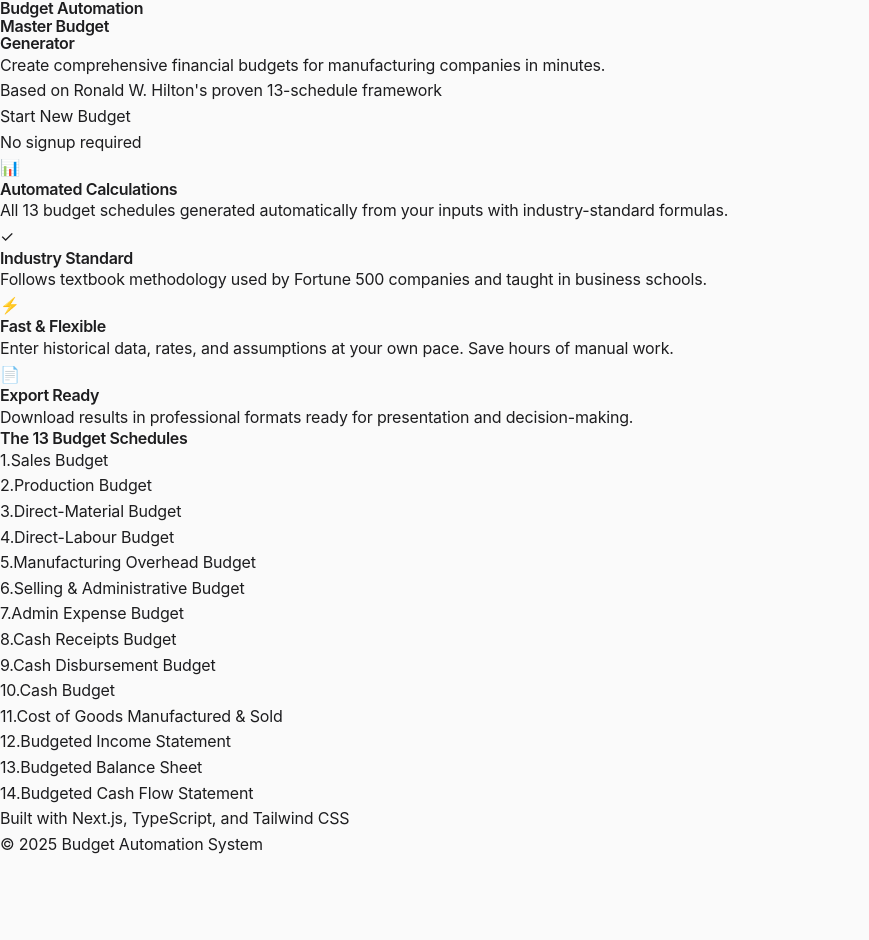
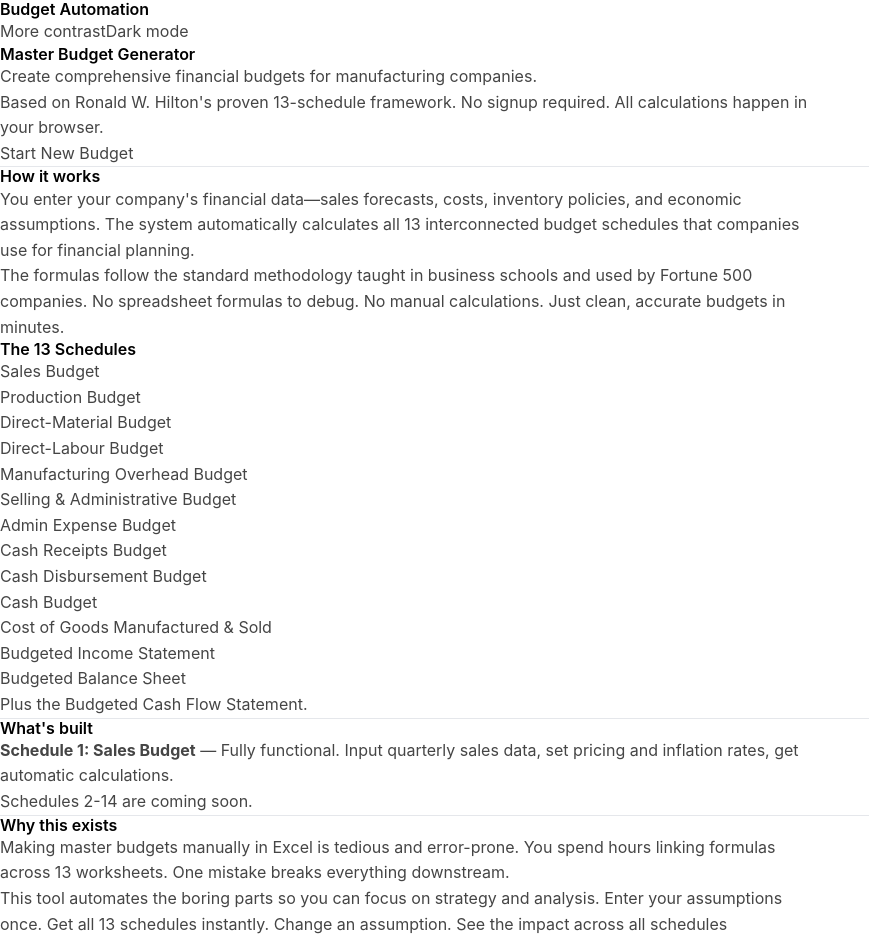
Before and after one commit to BasilSuhail/Budgeting_Schedule_Automation, a Next.js app in the folder budget-app/: page / in a window 1280 px wide. Shown: the top 940 px of the page, without its empty margins (0-869 px from the left). Before the commit the page ends 857 px from the top, so only its background shows below. Built offline with nearby package versions, Linux system fonts and the light colour scheme.

Commit message:
website update: improved budget app UI

```diff
--- a/budget-app/src/app/globals.css
+++ b/budget-app/src/app/globals.css
@@ -3,8 +3,8 @@
 @tailwind utilities;
 
 :root {
-  --background: #fafafa;
-  --foreground: #1d1d1f;
+  --background: #ffffff;
+  --foreground: #454545;
 }
 
 body {
@@ -12,12 +12,12 @@ body {
   background: var(--background);
   font-family: -apple-system, BlinkMacSystemFont, 'Segoe UI', 'Roboto', 'Helvetica Neue', Arial, sans-serif;
   line-height: 1.6;
-  letter-spacing: -0.011em;
+  max-width: 100%;
 }
 
-/* Better input text visibility */
+/* Clean input styles */
 input::placeholder {
-  color: #86868b !important;
+  color: #86868b;
   opacity: 1;
 }
 
@@ -26,33 +26,30 @@ input[type="number"],
 input[type="email"],
 select,
 textarea {
-  color: #1d1d1f !important;
+  color: #000;
   font-weight: 400;
 }
 
-/* Focus states */
+/* Simple focus */
 input:focus,
 select:focus,
 textarea:focus {
-  outline: none;
-  border-color: #0071e3;
-  box-shadow: 0 0 0 4px rgba(0, 113, 227, 0.1);
+  outline: 2px solid #000;
+  outline-offset: 2px;
 }
 
-/* Smooth transitions */
-* {
-  transition: all 0.2s ease;
+/* Better typography */
+h1, h2, h3, h4, h5, h6 {
+  line-height: 1.2;
+  font-weight: 600;
+  color: #000;
 }
 
-/* Better spacing */
-h1, h2, h3, h4, h5, h6 {
-  line-height: 1.1;
-  letter-spacing: -0.022em;
-  font-weight: 600;
+p {
+  max-width: 80ch;
 }
 
-@layer utilities {
-  .text-balance {
-    text-wrap: balance;
-  }
+/* Simple underline for links */
+a:hover {
+  text-decoration: underline;
 }
--- a/budget-app/src/app/page.tsx
+++ b/budget-app/src/app/page.tsx
@@ -1,126 +1,143 @@
+'use client';
+
+import { useState } from 'react';
 import Link from 'next/link';
 
 export default function Home() {
+  const [darkMode, setDarkMode] = useState(false);
+  const [highContrast, setHighContrast] = useState(false);
+
   return (
-    <div className="min-h-screen bg-[#fafafa]">
-      {/* Header */}
-      <header className="py-4 px-6 border-b border-gray-200 bg-white/80 backdrop-blur-xl sticky top-0 z-50">
-        <div className="max-w-7xl mx-auto">
-          <h1 className="text-xl font-semibold text-gray-900">Budget Automation</h1>
+    <div className={`min-h-screen ${darkMode ? 'bg-[#111] text-gray-100' : 'bg-white text-[#454545]'}`}>
+      {/* Simple Header */}
+      <header className="max-w-3xl mx-auto px-6 py-6 flex justify-between items-center">
+        <h1 className={`text-xl font-semibold ${darkMode ? 'text-white' : 'text-black'}`}>
+          Budget Automation
+        </h1>
+        <div className="flex gap-4 text-sm">
+          <button
+            onClick={() => setHighContrast(!highContrast)}
+            className={`hover:underline ${darkMode ? 'text-gray-300' : 'text-[#454545]'}`}
+          >
+            {highContrast ? 'Less contrast' : 'More contrast'}
+          </button>
+          <button
+            onClick={() => setDarkMode(!darkMode)}
+            className={`hover:underline ${darkMode ? 'text-gray-300' : 'text-[#454545]'}`}
+          >
+            {darkMode ? 'Light mode' : 'Dark mode'}
+          </button>
         </div>
       </header>
 
-      {/* Hero Section */}
-      <div className="max-w-5xl mx-auto px-6 py-20">
-        <div className="text-center mb-16">
-          <h2 className="text-6xl font-semibold text-gray-900 mb-6 tracking-tight">
-            Master Budget<br/>Generator
+      {/* Content */}
+      <main className={`max-w-3xl mx-auto px-6 py-12 ${highContrast ? (darkMode ? 'text-white' : 'text-black') : ''}`}>
+        <h2 className={`text-5xl font-bold mb-8 ${darkMode ? 'text-white' : 'text-black'}`}>
+          Master Budget Generator
         </h2>
-          <p className="text-2xl text-gray-600 mb-4 font-normal max-w-2xl mx-auto">
-            Create comprehensive financial budgets for manufacturing companies in minutes.
+
+        <p className="text-xl mb-6 leading-relaxed">
+          Create comprehensive financial budgets for manufacturing companies.
         </p>
-          <p className="text-base text-gray-500 max-w-xl mx-auto">
-            Based on Ronald W. Hilton's proven 13-schedule framework
+
+        <p className="text-lg mb-12 leading-relaxed">
+          Based on Ronald W. Hilton's proven 13-schedule framework. No signup required.
+          All calculations happen in your browser.
         </p>
-        </div>
 
-        {/* CTA */}
-        <div className="text-center mb-24">
         <Link
           href="/input"
-            className="inline-block bg-[#0071e3] hover:bg-[#0077ed] text-white font-medium px-8 py-3.5 rounded-xl text-lg shadow-sm"
+          className={`inline-block ${darkMode ? 'bg-white text-black hover:bg-gray-200' : 'bg-black text-white hover:bg-gray-800'} font-medium px-8 py-4 text-lg mb-16`}
         >
           Start New Budget
         </Link>
-          <p className="text-sm text-gray-500 mt-4">
-            No signup required
+
+        <hr className={`my-16 ${darkMode ? 'border-gray-700' : 'border-gray-300'}`} />
+
+        <h3 className={`text-3xl font-semibold mb-6 ${darkMode ? 'text-white' : 'text-black'}`}>
+          How it works
+        </h3>
+
+        <p className="text-lg mb-6 leading-relaxed">
+          You enter your company's financial data—sales forecasts, costs, inventory policies,
+          and economic assumptions. The system automatically calculates all 13 interconnected
+          budget schedules that companies use for financial planning.
         </p>
-        </div>
 
-        {/* Features */}
-        <div className="grid md:grid-cols-2 gap-6 mb-20">
-          <div className="bg-white p-8 rounded-2xl border border-gray-200">
-            <div className="text-4xl mb-4">📊</div>
-            <h3 className="text-xl font-semibold text-gray-900 mb-3">
-              Automated Calculations
+        <p className="text-lg mb-12 leading-relaxed">
+          The formulas follow the standard methodology taught in business schools and used by
+          Fortune 500 companies. No spreadsheet formulas to debug. No manual calculations.
+          Just clean, accurate budgets in minutes.
+        </p>
+
+        <h3 className={`text-3xl font-semibold mb-6 ${darkMode ? 'text-white' : 'text-black'}`}>
+          The 13 Schedules
         </h3>
-            <p className="text-gray-600 leading-relaxed">
-              All 13 budget schedules generated automatically from your inputs with industry-standard formulas.
+
+        <ol className="space-y-2 mb-12 text-lg leading-relaxed list-decimal list-inside">
+          <li>Sales Budget</li>
+          <li>Production Budget</li>
+          <li>Direct-Material Budget</li>
+          <li>Direct-Labour Budget</li>
+          <li>Manufacturing Overhead Budget</li>
+          <li>Selling & Administrative Budget</li>
+          <li>Admin Expense Budget</li>
+          <li>Cash Receipts Budget</li>
+          <li>Cash Disbursement Budget</li>
+          <li>Cash Budget</li>
+          <li>Cost of Goods Manufactured & Sold</li>
+          <li>Budgeted Income Statement</li>
+          <li>Budgeted Balance Sheet</li>
+        </ol>
+
+        <p className="text-lg mb-6 leading-relaxed">
+          Plus the Budgeted Cash Flow Statement.
         </p>
-          </div>
 
-          <div className="bg-white p-8 rounded-2xl border border-gray-200">
-            <div className="text-4xl mb-4">✓</div>
-            <h3 className="text-xl font-semibold text-gray-900 mb-3">
-              Industry Standard
+        <hr className={`my-16 ${darkMode ? 'border-gray-700' : 'border-gray-300'}`} />
+
+        <h3 className={`text-3xl font-semibold mb-6 ${darkMode ? 'text-white' : 'text-black'}`}>
+          What's built
         </h3>
-            <p className="text-gray-600 leading-relaxed">
-              Follows textbook methodology used by Fortune 500 companies and taught in business schools.
+
+        <p className="text-lg mb-6 leading-relaxed">
+          <strong>Schedule 1: Sales Budget</strong> — Fully functional. Input quarterly sales data,
+          set pricing and inflation rates, get automatic calculations.
         </p>
-          </div>
 
-          <div className="bg-white p-8 rounded-2xl border border-gray-200">
-            <div className="text-4xl mb-4">⚡</div>
-            <h3 className="text-xl font-semibold text-gray-900 mb-3">
-              Fast & Flexible
+        <p className="text-lg mb-12 leading-relaxed">
+          Schedules 2-14 are coming soon.
+        </p>
+
+        <hr className={`my-16 ${darkMode ? 'border-gray-700' : 'border-gray-300'}`} />
+
+        <h3 className={`text-3xl font-semibold mb-6 ${darkMode ? 'text-white' : 'text-black'}`}>
+          Why this exists
         </h3>
-            <p className="text-gray-600 leading-relaxed">
-              Enter historical data, rates, and assumptions at your own pace. Save hours of manual work.
+
+        <p className="text-lg mb-6 leading-relaxed">
+          Making master budgets manually in Excel is tedious and error-prone. You spend hours
+          linking formulas across 13 worksheets. One mistake breaks everything downstream.
         </p>
-          </div>
 
-          <div className="bg-white p-8 rounded-2xl border border-gray-200">
-            <div className="text-4xl mb-4">📄</div>
-            <h3 className="text-xl font-semibold text-gray-900 mb-3">
-              Export Ready
-            </h3>
-            <p className="text-gray-600 leading-relaxed">
-              Download results in professional formats ready for presentation and decision-making.
+        <p className="text-lg mb-12 leading-relaxed">
+          This tool automates the boring parts so you can focus on strategy and analysis.
+          Enter your assumptions once. Get all 13 schedules instantly. Change an assumption.
+          See the impact across all schedules immediately.
         </p>
-          </div>
-        </div>
 
-        {/* Schedules List */}
-        <div className="bg-white rounded-2xl border border-gray-200 p-10">
-          <h3 className="text-3xl font-semibold text-gray-900 mb-8 text-center">
-            The 13 Budget Schedules
-          </h3>
-          <div className="grid md:grid-cols-2 gap-x-8 gap-y-3 max-w-3xl mx-auto">
-            {[
-              "Sales Budget",
-              "Production Budget",
-              "Direct-Material Budget",
-              "Direct-Labour Budget",
-              "Manufacturing Overhead Budget",
-              "Selling & Administrative Budget",
-              "Admin Expense Budget",
-              "Cash Receipts Budget",
-              "Cash Disbursement Budget",
-              "Cash Budget",
-              "Cost of Goods Manufactured & Sold",
-              "Budgeted Income Statement",
-              "Budgeted Balance Sheet",
-              "Budgeted Cash Flow Statement"
-            ].map((schedule, idx) => (
-              <div key={idx} className="flex items-center space-x-3 text-gray-700">
-                <span className="text-[#0071e3] text-sm font-medium w-6">{idx + 1}.</span>
-                <span className="text-base">{schedule}</span>
-              </div>
-            ))}
-          </div>
-        </div>
-      </div>
+        <Link
+          href="/input"
+          className={`inline-block ${darkMode ? 'bg-white text-black hover:bg-gray-200' : 'bg-black text-white hover:bg-gray-800'} font-medium px-8 py-4 text-lg mb-16`}
+        >
+          Try it now
+        </Link>
+      </main>
 
       {/* Footer */}
-      <footer className="border-t border-gray-200 py-8 mt-20">
-        <div className="max-w-5xl mx-auto px-6 text-center">
-          <p className="text-sm text-gray-500">
-            Built with Next.js, TypeScript, and Tailwind CSS
-          </p>
-          <p className="text-sm text-gray-500 mt-2">
-            © 2025 Budget Automation System
-          </p>
-        </div>
+      <footer className={`max-w-3xl mx-auto px-6 py-12 border-t ${darkMode ? 'border-gray-800 text-gray-500' : 'border-gray-200 text-gray-500'} text-sm`}>
+        <p>Built with Next.js, TypeScript, and Tailwind CSS</p>
+        <p className="mt-2">© 2025 Budget Automation System</p>
       </footer>
     </div>
   );
```
Also changed, not shown: budget-app/src/app/input/page.tsx (+102 -94 lines). Lines whose indentation alone changed are shown as unchanged.
